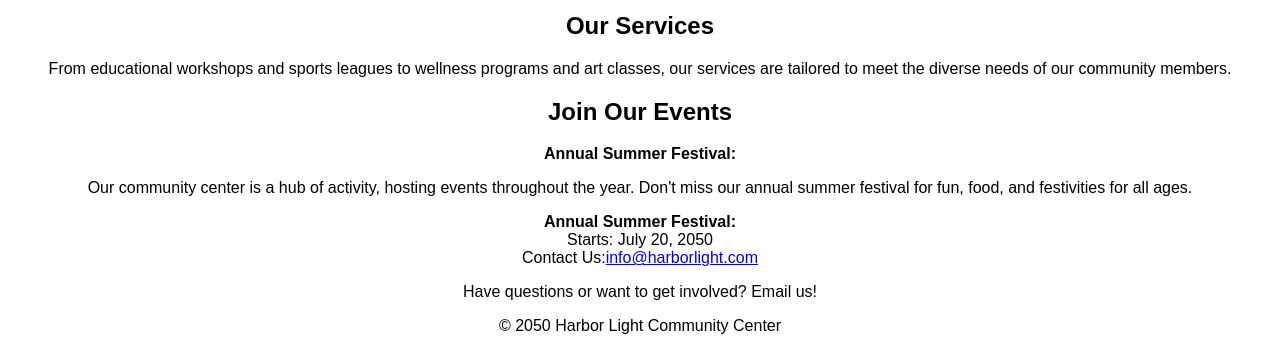
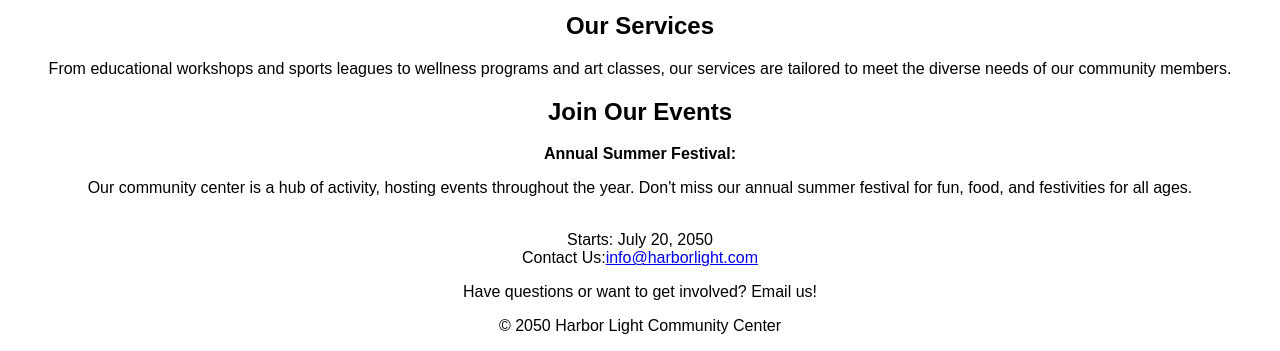
Before and after one commit to REYES-ChloieCharmelleG/HarborLightCommunityCenter, a plain HTML site: page index.html in a window 1280 px wide. Shown: the part 1104-1455 px from the top of the page. Drawn offline with Linux system fonts and the light colour scheme.

Commit message:
Update index.html

```diff
--- a/index.html
+++ b/index.html
@@ -46,7 +46,6 @@ our services are tailored to meet the diverse needs of our community members.</p
    <br>
  <p>Our community center is a hub of activity, hosting events throughout the year. Don't
 miss our annual summer festival for fun, food, and festivities for all ages.</p>
- <strong>Annual Summer Festival:</strong>
   <br>
  <time>Starts: July 20, 2050</time>
  </section>
```
